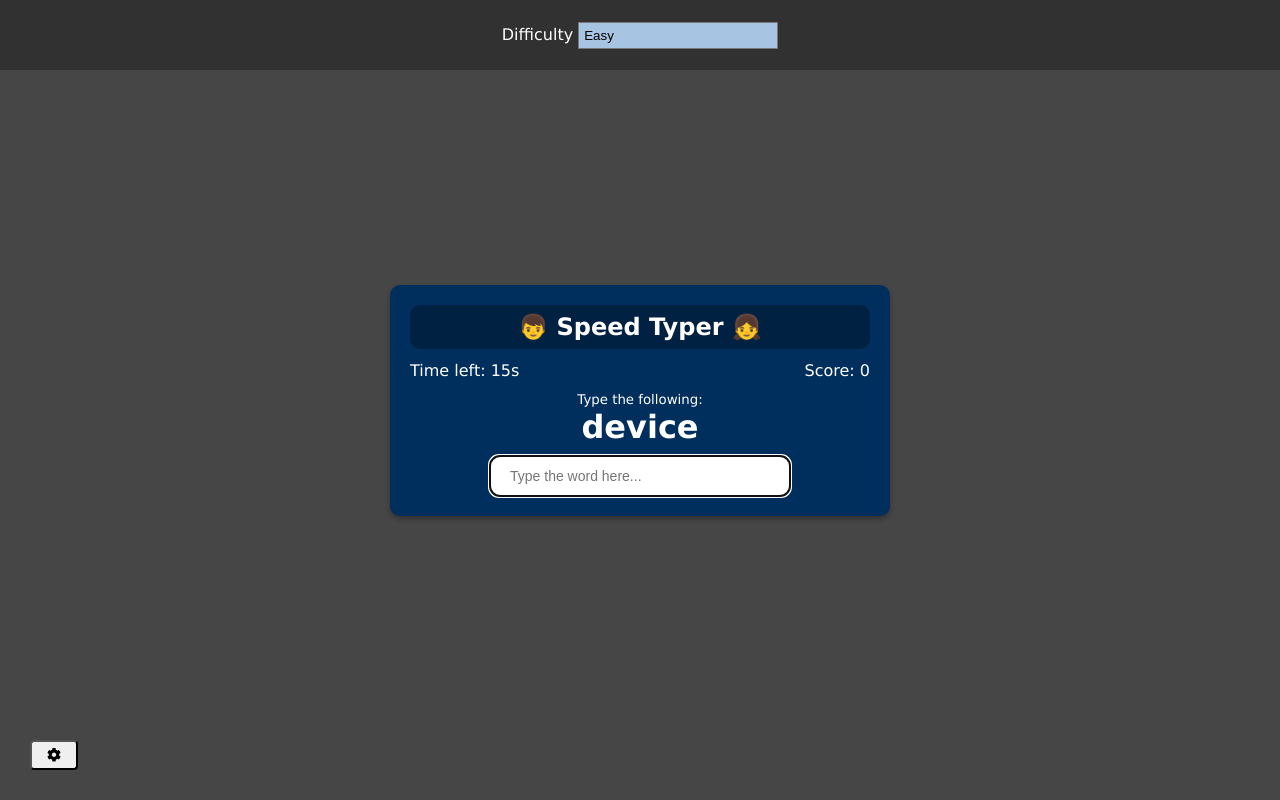
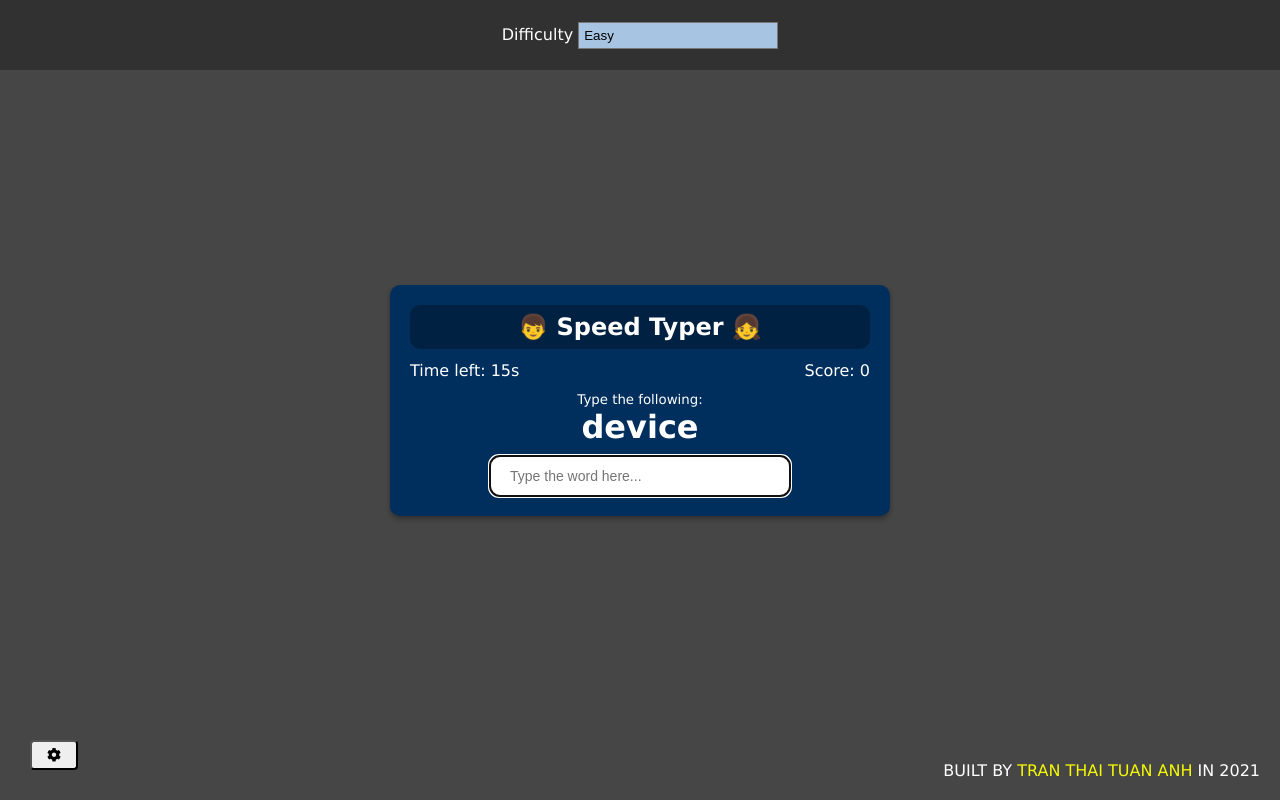
Before and after one commit to tranthaituananh/speed_typing, a plain HTML site: page index.html in a window 1280 px wide. Drawn offline with Linux system fonts and the light colour scheme.

Commit message:
add copyright

```diff
--- a/index.html
+++ b/index.html
@@ -13,6 +13,7 @@
     <title>Speed Typing</title>
 </head>
 <body>
+    <!-- Mode difficulty -->
     <button id="settings-btn" class="settings-btn">
         <i class="fas fa-cog"></i>
     </button>
@@ -50,6 +51,11 @@
         <div id="end-game-container" class="end-game-container"></div>
     </div>
 
+    <!-- Copyright -->
+    <p id="info">
+        Built by <a href="https://github.com/tranthaituananh">Tran Thai Tuan Anh</a> in 2021
+    </p>
+
     <script src="script.js"></script>
 </body>
 </html>
--- a/style.css
+++ b/style.css
@@ -115,3 +115,17 @@ input {
     height: 100%;
     z-index: 1;
 }
+
+p#info {
+    color: white;
+    text-transform: uppercase;
+    position: absolute;
+	right: 0;
+	bottom: 0;
+	margin: 20px;
+}
+
+a {
+    color: #f6fa01;
+    text-decoration: none;
+}
```
